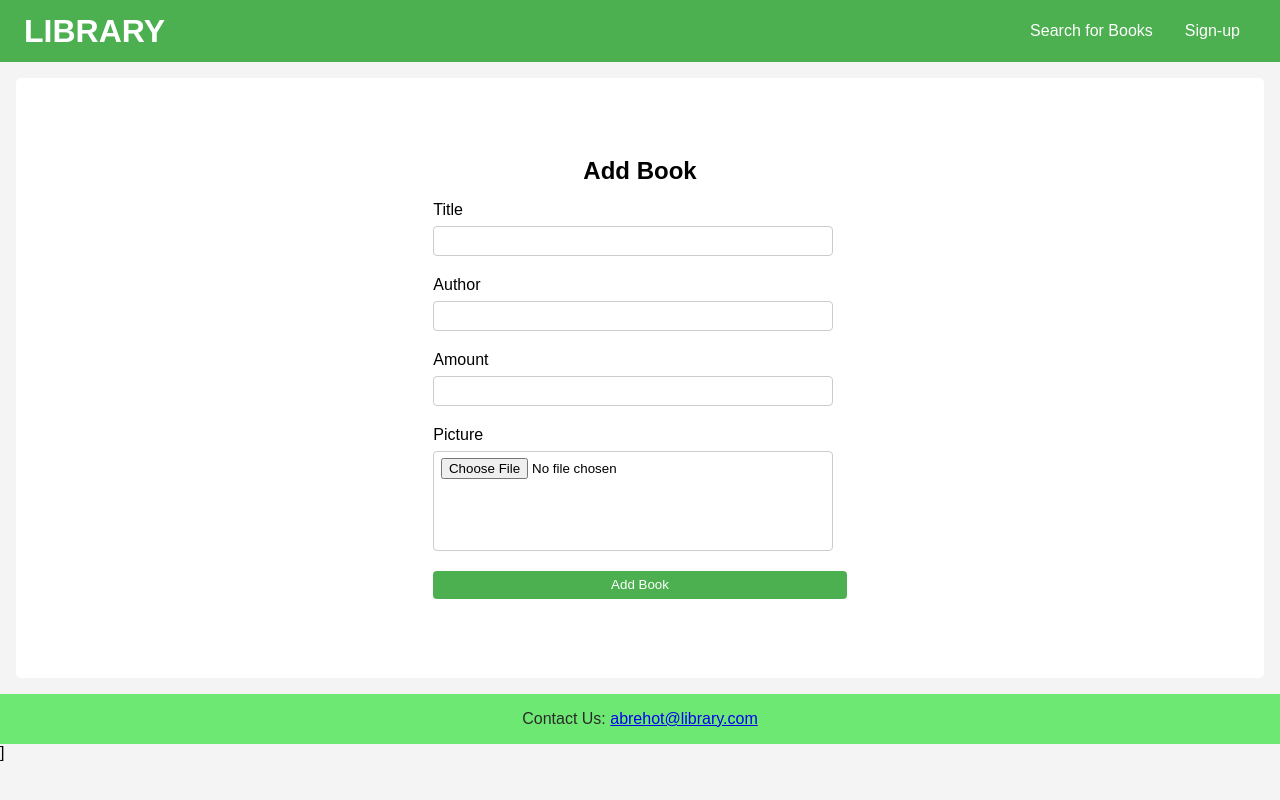
After one commit to Danielyilma/Library-management-system, a PHP site: page /views/addbook.php in a window 1280 px wide. The commit adds this page. Run offline with PHP 8.4, Linux system fonts and the light colour scheme.

Commit message:
add book

```diff
--- /dev/null
+++ b/views/addbook.php
@@ -0,0 +1,34 @@
+<!DOCTYPE html>
+<html lang="en">
+
+<head>
+    <meta charset="UTF-8">
+    <meta name="viewport" content="width=device-width, initial-scale=1.0">
+    <title>Library Management System</title>
+    <link rel="stylesheet" href="static/css/addbook.css">
+</head>
+
+<body>
+    <?php require "partials/header.php" ?>
+
+    <section id="addbook">
+        <h2>Add Book</h2>
+        <form action="" method="get">
+            <label for="btitle"> Title</label>
+            <input type="text" name="btitle" id="btitle" placeholder="">
+            <label for="bauthor"> Author</label>
+            <input type="text" name="bauthor" id="bauthor" placeholder="">
+            <label for="bamount"> Amount</label>
+            <input type="text" name="bamount" id="bamount" placeholder="">
+            <label for="bpicture"> Picture</label>
+            <input type="file" name="bpicture" id="bpicture" placeholder="">
+            <button type="submit">Add Book</button>
+        </form>
+    </section>
+
+
+    <?php require "partials/footer.php" ?>
+    ]
+</body>
+
+</html>
--- a/views/home.php
+++ b/views/home.php
@@ -5,7 +5,7 @@
     <meta charset="UTF-8">
     <meta name="viewport" content="width=device-width, initial-scale=1.0">
     <title>Library Management System</title>
-    <link rel="stylesheet" href="views/static/css/homesty.css">
+    <link rel="stylesheet" href="static/css/homesty.css">
 </head>
 
 <body>
--- /dev/null
+++ b/views/static/css/addbook.css
@@ -0,0 +1,103 @@
+*{
+    margin: 0;
+    padding: 0;
+    box-sizing: border-box;
+
+}
+
+body {
+    height: 100%;
+    font-family: Arial, sans-serif;
+    background-color: #f4f4f4;
+}
+
+header {
+    background-color: #4CAF50;
+    color: white;
+    text-align: center;
+    padding: 0.5em 1.5em;
+    display: flex;
+    justify-content: space-between;
+    align-items: center;
+}
+
+nav ul {
+    list-style-type: none;
+    margin: 0;
+    padding: 0;
+    overflow: hidden;
+}
+
+nav ul li {
+    float: left;
+}
+
+nav ul li a {
+    display: block;
+    color: white;
+    text-align: center;
+    padding: 14px 16px;
+    text-decoration: none;
+}
+
+nav ul li a:hover {
+    background-color: #409344;
+}
+
+#addbook{
+    height:600px;
+    display: flex;
+    flex-direction: column;
+    justify-content: center;
+    align-items: center;
+}
+
+
+section {
+    margin: 1em;
+    padding: 1em;
+    background-color: white;
+    border-radius: 5px;
+}
+
+form {
+    display: flex;
+    flex-direction: column;
+    justify-content: center;
+    margin-top: 1em;
+}
+
+
+form input {
+    width: 400px;
+    padding: 0.5em;
+    margin: 0.5em 1em 1.5em 0;
+
+    border: 1px solid #ccc;
+    border-radius: 4px;
+}
+#bpicture{
+    height: 100px;
+    display: flex;
+}
+
+form button {
+    padding: 0.5em 1em;
+    border: none;
+    border-radius: 4px;
+    background-color: #4CAF50;
+    color: white;
+    cursor: pointer;
+}
+
+form button:hover {
+    background-color: #36883a;
+}
+
+footer {
+    text-align: center;
+    padding: 1em;
+    background-color: #6de973;
+    color: rgb(42, 42, 42);
+
+}
```
